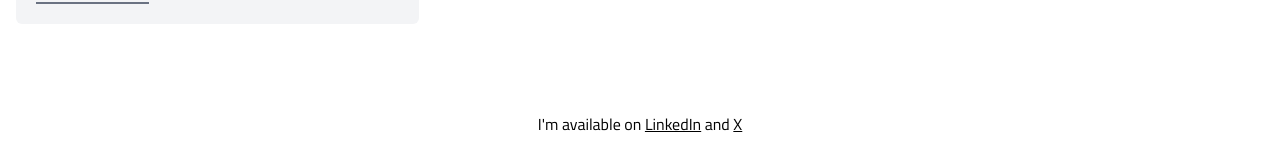
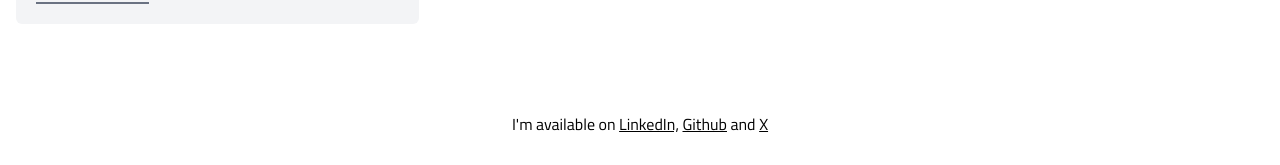
Before and after one commit to dtechbro/new-portfolio, a Next.js app: page / in a window 1280 px wide. Shown: the part 1043-1208 px from the top of the page. Built offline with nearby package versions, Linux system fonts and the light colour scheme.

Commit message:
footer changes

```diff
--- a/app/components/Footer.tsx
+++ b/app/components/Footer.tsx
@@ -6,10 +6,18 @@ export default function Footer() {
       {/* <Image src={"/favicon.png"} alt="aesthetics" width={24} height={24} /> */}
       <h2 className="font-sans pt-10">
         I&apos;m available on{" "}
-        <Link href={"https://www.linkedin.com/in/olaoye-md-nabeel/"} className="underline">
-          LinkedIn
+        <Link
+          href={"https://www.linkedin.com/in/olaoye-md-nabeel/"}
+          className="underline">
+          LinkedIn,
         </Link>{" "}
-        and <Link href={"https://www.x.com/dtechbro"} className="underline">X</Link>
+        <Link href={"https://www.github.com/dtechbro"} className="underline">
+          Github
+        </Link>{" "}
+        and{" "}
+        <Link href={"https://www.x.com/dtechbro"} className="underline">
+          X
+        </Link>
       </h2>
     </div>
   );
```
